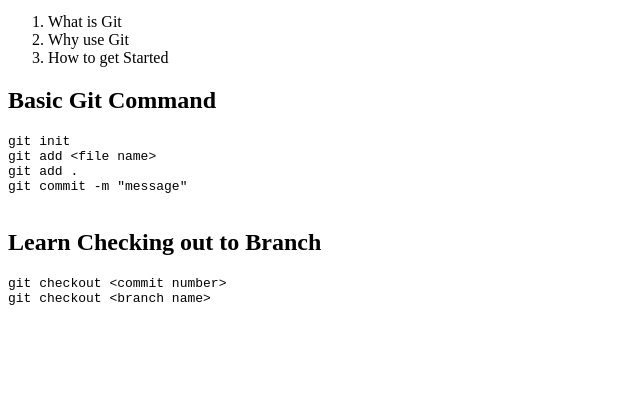
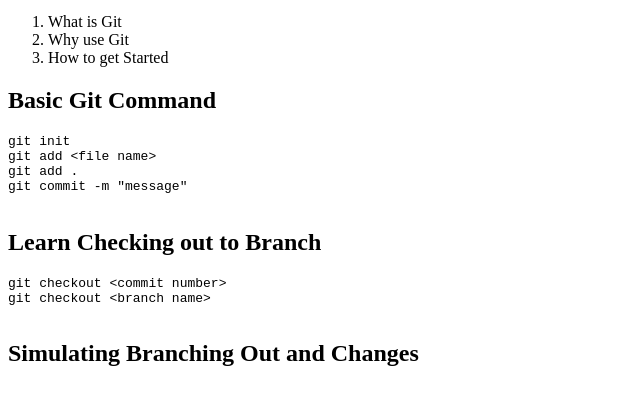
Before and after one commit to Luqman2799/git-classes, a plain HTML site: page index.html in a window 1280 px wide. Shown: the part 101-506 px from the top of the page, without its empty margins (0-640 px from the left). Drawn offline with Linux system fonts and the light colour scheme.

Commit message:
updates on message

```diff
--- a/index.html
+++ b/index.html
@@ -30,5 +30,8 @@
 git checkout &lt;commit number&gt;
 git checkout &lt;branch name&gt;
      </pre>
-</body>
+
+     <h2>Simulating Branching Out and Changes</h2>
+
+    </body>
 </html>
```
